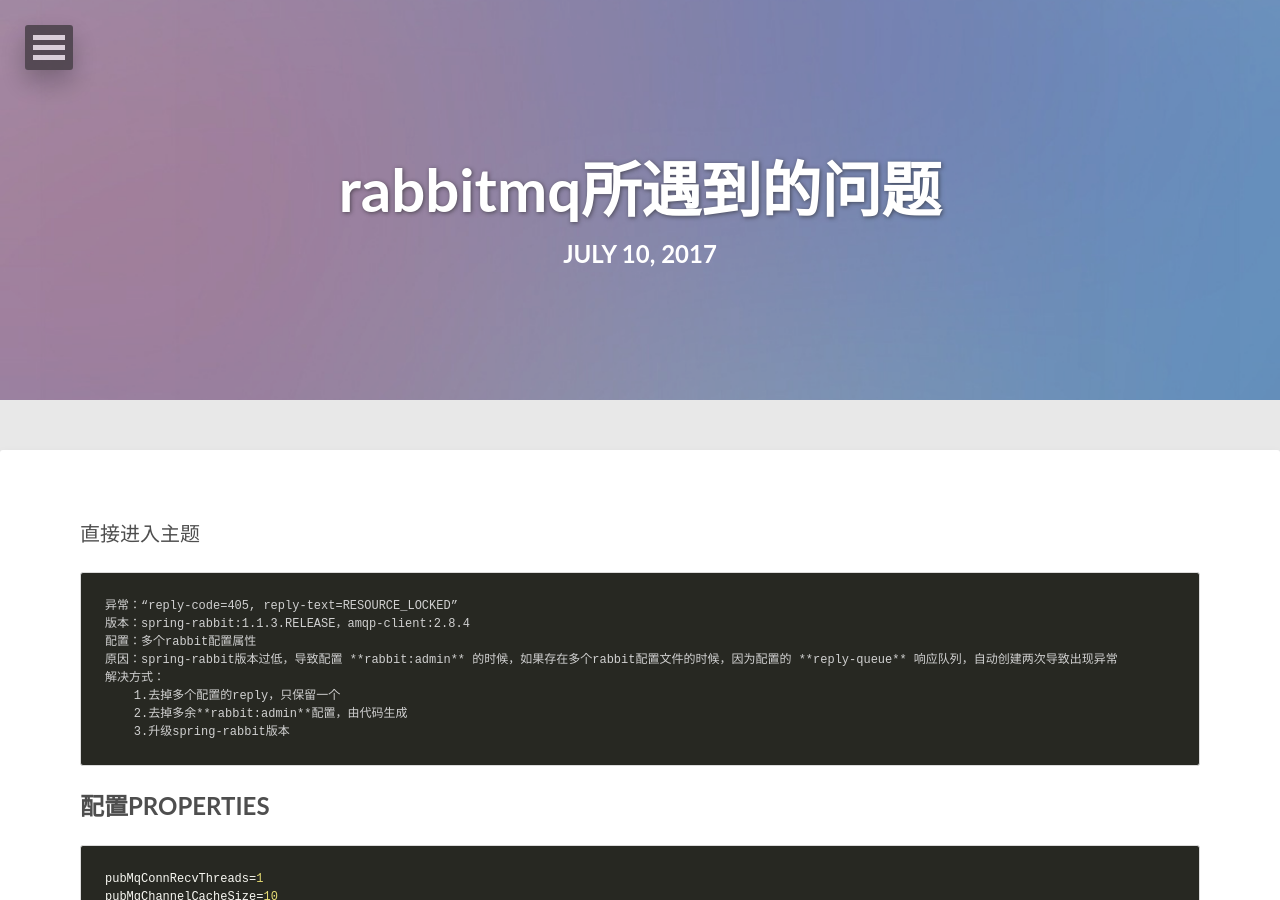
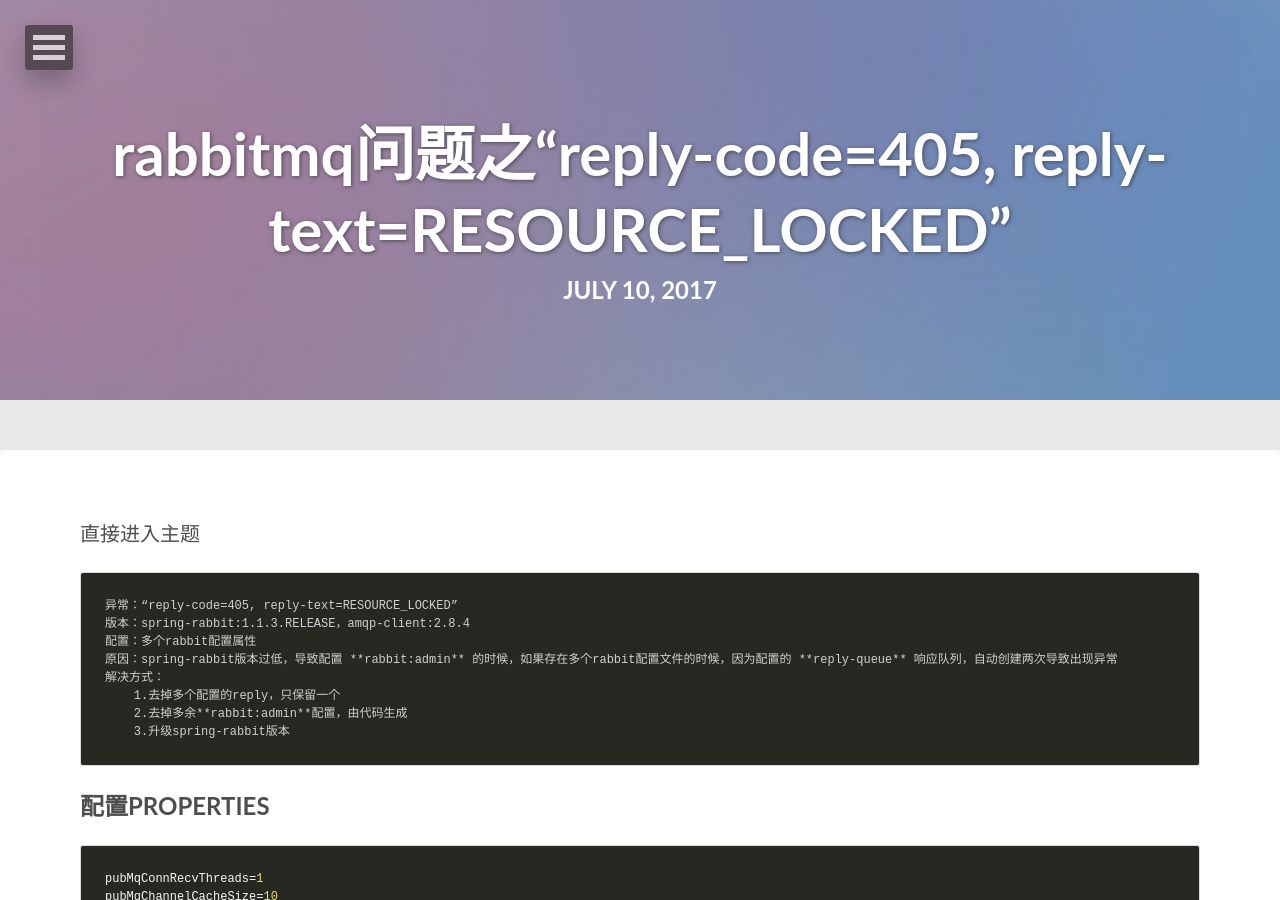
Before and after one commit to enaihei/yaiping.github.io, a Jekyll site: the page built from _posts/2017/2017-07-10-rabbitmq.md, in a window 1280 px wide and 900 px high. Built offline with Jekyll 4.4.1, drawn with Linux system fonts in a browser that asks for light colours; nearby versions of some CDN libraries; comment, search, counter and statistics services are not loaded.

Commit message:
rabbitmq

```diff
--- a/_posts/2017/2017-07-10-rabbitmq.md
+++ b/_posts/2017/2017-07-10-rabbitmq.md
@@ -1,6 +1,6 @@
 ---
 layout: post
-title: rabbitmq所遇到的问题
+title: rabbitmq问题之“reply-code=405, reply-text=RESOURCE_LOCKED”
 image:
   feature: abstract-5.jpg
 tags: [rabbitmq, java]
```
